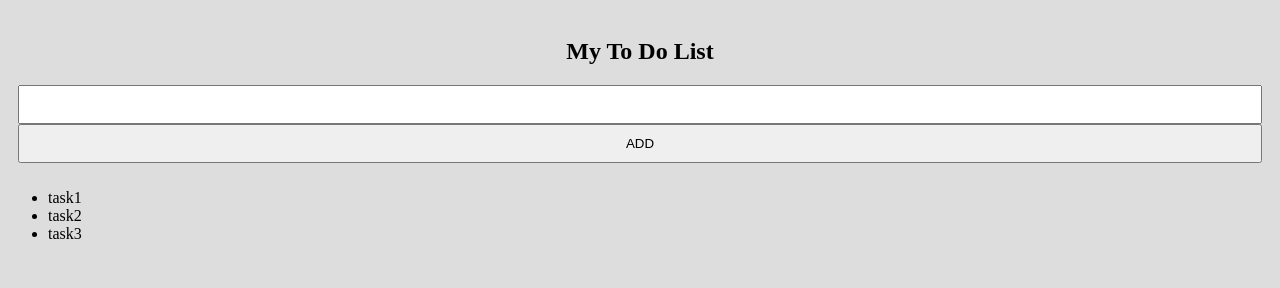
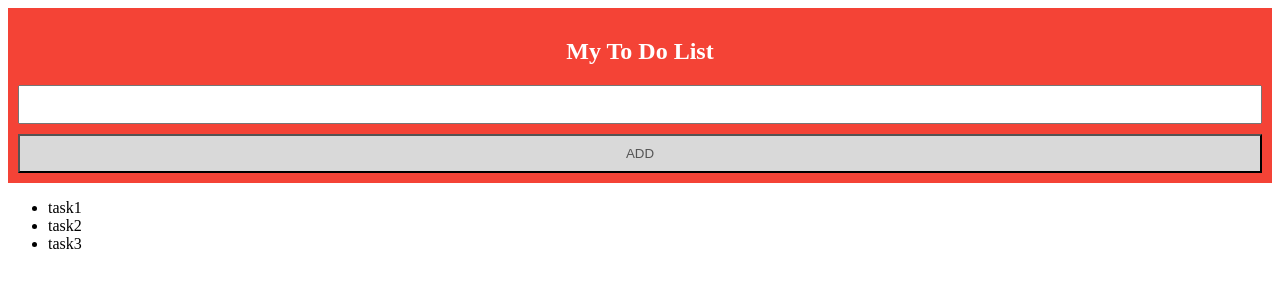
Before and after one commit to kamirazio/jsTodoSample, a plain HTML site: page index.html in a window 1280 px wide. Drawn offline with Linux system fonts and the light colour scheme.

Commit message:
headerのデザイン

```diff
--- a/mystyle.css
+++ b/mystyle.css
@@ -7,7 +7,7 @@
 }
 
 body{
-  background: #DDD;
+  background: #FFF;
 }
 
 /*
@@ -27,8 +27,26 @@ body{
   -リスト部 タスクリスト
 */
 
-.header, input, .addBtn {
+.header, input, #addBtn {
   width: 100%;
   padding: 10px;
   text-align: center;
 }
+
+/* -------- Style the header -------*/
+.header {
+  background-color: #f44336;
+  color: white;
+}
+
+/* Addボタン */
+#addBtn {
+  margin-top: 10px;
+  background: #d9d9d9;
+  color: #555;
+}
+
+/* マウスオン */
+#addBtn:hover {
+  background-color: #bbb;
+}
```
